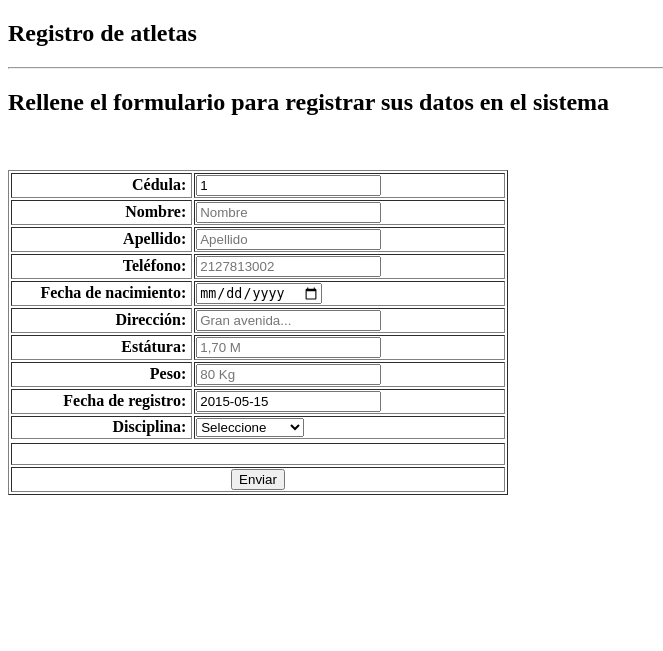
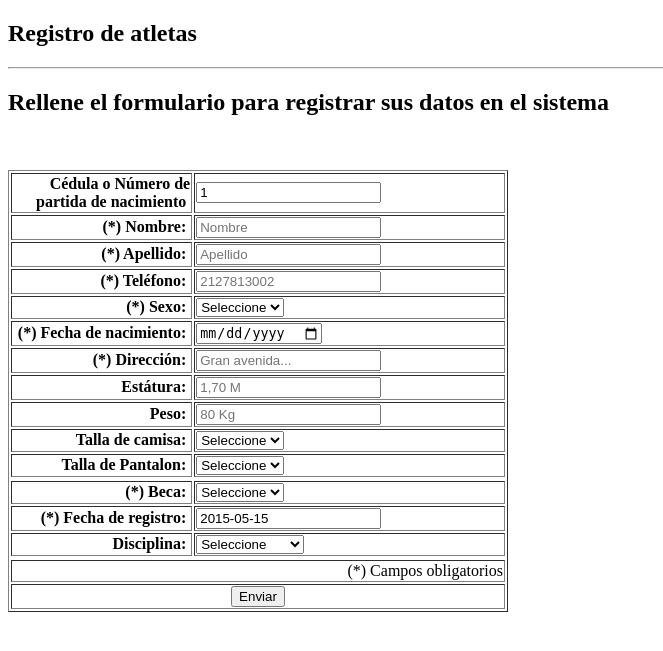
Before and after one commit to carlos1a/Iamder_1, a PHP site: page /registrar_atleta.php?atl_ced=1 in a window 1280 px wide. Shown: the top 651 px of the page, without its empty margins (0-663 px from the left). Run offline with PHP 8.4, Linux system fonts and the light colour scheme.

Commit message:
Base de datos
Base de datos

```diff
--- a/controlador/atleta/con_listar_atletas.php
+++ b/controlador/atleta/con_listar_atletas.php
@@ -1,13 +1,13 @@
 <?php
 //Requiero modelo conexión
-require("../../../modelo/mod_connex.php");
+require("../../modelo/mod_connex.php");
 	//Creo un objeto conexión
 	$conexion = new Connex();
 	//Instacio la función conectar
 	$pgconn= $conexion->conectar();
 
 //Requiero modelo atleta
-require("../../../modelo/mod_atleta.php");
+require("../../modelo/mod_atleta.php");
 	//Creo un objeto atleta
 	$consulta= new atleta();
 	//Instancio la función listar
--- a/vista/atleta/registrar_atleta.php
+++ b/vista/atleta/registrar_atleta.php
@@ -20,39 +20,99 @@ $cedula = $_GET['atl_ced'];
     <p>&nbsp;</p>
     <table width="500" border="1">
       <tr>
-        <td width="298" scope="col"><div align="right"><strong>C&eacute;dula:&nbsp;</strong></div></td>
+        <td width="298" scope="col"><div align="right"><strong>C&eacute;dula o N&uacute;mero de partida de nacimiento&nbsp;</strong></div></td>
         <td width="466" scope="col"><input type="text" name="cedula" id="cedula" readonly="true" value="<?php echo $cedula; ?>" title="Ingrese cédula del atleta" pattern="^[0-9]{6,8}$" required/></td>
       </tr>
       <tr>
-        <td width="298" scope="col"><div align="right"><strong>Nombre:&nbsp;</strong></div></td>
+        <td width="298" scope="col"><div align="right"><strong>(*) Nombre:&nbsp;</strong></div></td>
         <td width="466" scope="col"><input type="text" name="nombre" id="nombre" placeholder="Nombre" title="Ingrese nombre del atleta" required /></td>
       </tr>
       <tr>
-        <td><div align="right"><strong>Apellido:&nbsp;</strong></div></td>
+        <td><div align="right"><strong>(*) Apellido:&nbsp;</strong></div></td>
         <td><input type="text" name="apellido" id="apellido" placeholder="Apellido" title="Ingrese apellido del atleta" required /></td>
       </tr>
       <tr>
-        <td><div align="right"><strong>Tel&eacute;fono:&nbsp;</strong></div></td>
+        <td><div align="right"><strong>(*) Tel&eacute;fono:&nbsp;</strong></div></td>
         <td><input type="text" name="telefono" id="telefono" placeholder="2127813002" title="Ingrese un número telefónico" pattern="^[0-9]{7,10}$" required/></td>
       </tr>
       <tr>
-        <td><div align="right"><strong>Fecha de nacimiento:&nbsp;</strong></td>
+        <td><div align="right"><strong>(*) Sexo:&nbsp;</strong></div></td>
+        <td><select name="sexo" id="sexo" required>
+          <option value="">Seleccione</option>
+          <option value="Femenino">Femenino</option>
+          <option value="Masculino">Masculino</option>
+         </select></td>
+      </tr>
+      <tr>
+        <td><div align="right"><strong>(*) Fecha de nacimiento:&nbsp;</strong></td>
         <td><input type="date" name="fechanacimiento" id="fechanacimiento"/></td>
       </tr>
       <tr>
-        <td><div align="right"><strong>Dirección:&nbsp;</strong></div></td>
+        <td><div align="right"><strong>(*) Direcci&oacute;n:&nbsp;</strong></div></td>
         <td><input type="text" name="direccion" id="direccion" placeholder="Gran avenida..." title="Ingrese dirección del atleta" required/></td>
       </tr>
+      <!-- --REPRESENTANTE--
       <tr>
-        <td><div align="right"><strong>Estátura:&nbsp;</strong></div></td>
-        <td><input type="text" name="estatura" id="estatura" placeholder="1,70 M " title="Ingrese estátura del atleta" required/></td>
+        <td width="298" scope="col"><div align="right"><strong>C&eacute;dula del representante:&nbsp;</strong></div></td>
+        <td width="466" scope="col"><input type="text" name="cedularep" id="cedularep" placeholder="8383454" title="Ingrese cédula del representante" pattern="^[0-9]{6,8}$" /></td>
+      </tr>
+      <tr>
+        <td width="298" scope="col"><div align="right"><strong>Nombre del representante:&nbsp;</strong></div></td>
+        <td width="466" scope="col"><input type="text" name="nombrerep" id="nombrerep" placeholder="Nombre" title="Ingrese nombre del representante" required /></td>
+      </tr>
+      <tr>
+        <td><div align="right"><strong>Apellido del representante:&nbsp;</strong></div></td>
+        <td><input type="text" name="apellidorep" id="apellidorep" placeholder="Apellido" title="Ingrese apellido del representante" required /></td>
+      </tr>
+      <tr>
+        <td><div align="right"><strong>Parentesco del representante:&nbsp;</strong></div></td>
+        <td><input type="text" name="parentescorep" id="parentescorep" placeholder="Abuel@, T&iacute;@, Padre, Madre" title="Ingrese parentesco del representante" required /></td>
+      </tr>-->
+      <tr>
+        <td><div align="right"><strong>Est&aacute;tura:&nbsp;</strong></div></td>
+        <td><input type="text" name="estatura" id="estatura" placeholder="1,70 M " title="Ingrese estátura del atleta"/></td>
       </tr>
       <tr>
         <td><div align="right"><strong>Peso:&nbsp;</strong></div></td>
-        <td><input type="text" name="peso" id="peso" placeholder="80 Kg" title="Ingrese peso del atleta" required/></td>
+        <td><input type="text" name="peso" id="peso" placeholder="80 Kg" title="Ingrese peso del atleta" /></td>
       </tr>
       <tr>
-        <td><div align="right"><strong>Fecha de registro:&nbsp;</strong></div></td>
+        <td><div align="right"><strong> Talla de camisa:&nbsp;</strong></div></td>
+        <td><select name="tallacamisa" id="tallacamisa">
+          <option value="">Seleccione</option>
+          <option value="14">14</option>
+          <option value="16">16</option>
+          <option value="S">S</option>
+          <option value="M">M</option>
+          <option value="L">L</option>
+          <option value="XL">XL</option>
+         </select></td>
+      </tr>
+      <tr>
+        <td><div align="right"><strong> Talla de Pantalon:&nbsp;</strong></div></td>
+        <td><select name="tallapantalon" id="tallapantalon">
+          <option value="">Seleccione</option>
+          <option value="12">12</option>
+          <option value="14">14</option>
+          <option value="16">16</option>
+          <option value="18">18</option>
+          <option value="30">30</option>
+          <option value="32">32</option>
+          <option value="34">34</option>
+          <option value="36">36</option>
+          <option value="38">38</option>
+         </select></td>
+      </tr>
+      <tr>
+      <tr>
+        <td><div align="right"><strong>(*) Beca:&nbsp;</strong></div></td>
+        <td><select name="beca" id="beca" required>
+          <option value="">Seleccione</option>
+          <option value="Activa">Activa</option>
+          <option value="Inactiva">Inactiva</option>
+         </select></td>
+      </tr>
+        <td><div align="right"><strong>(*) Fecha de registro:&nbsp;</strong></div></td>
         <td><input type="text" name="fechacreacion" id="fechacreacion" value="<?php echo date('Y-m-d'); ?>" readonly="true"/></td>
       </tr>
       <tr>
@@ -68,7 +128,7 @@ $cedula = $_GET['atl_ced'];
       </tr>
       <tr>
       <tr>
-        <td colspan="4" align="center">&nbsp;</td>
+        <td colspan="4" align="right">(*) Campos obligatorios</td>
       </tr>
       <tr>
         <td colspan="4" align="center"><input type="submit" name="enviar" id="enviar" value="Enviar" />
```
Also changed, not shown: controlador/atleta/con_listar_atleta_registrado.php (+5 -2 lines), controlador/atleta/con_registrar_atleta.php (+6 -1 lines), modelo/mod_atleta.php (+11 -7 lines), 1 other file.
